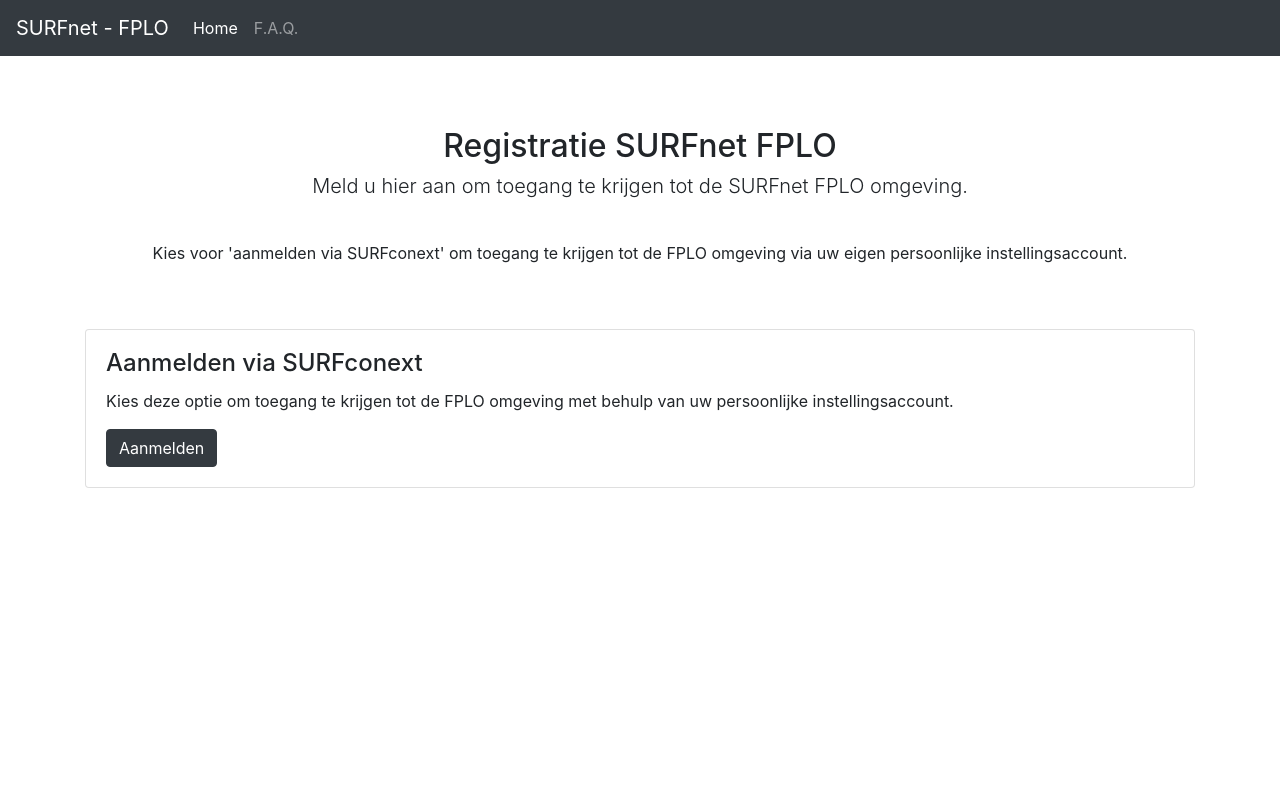
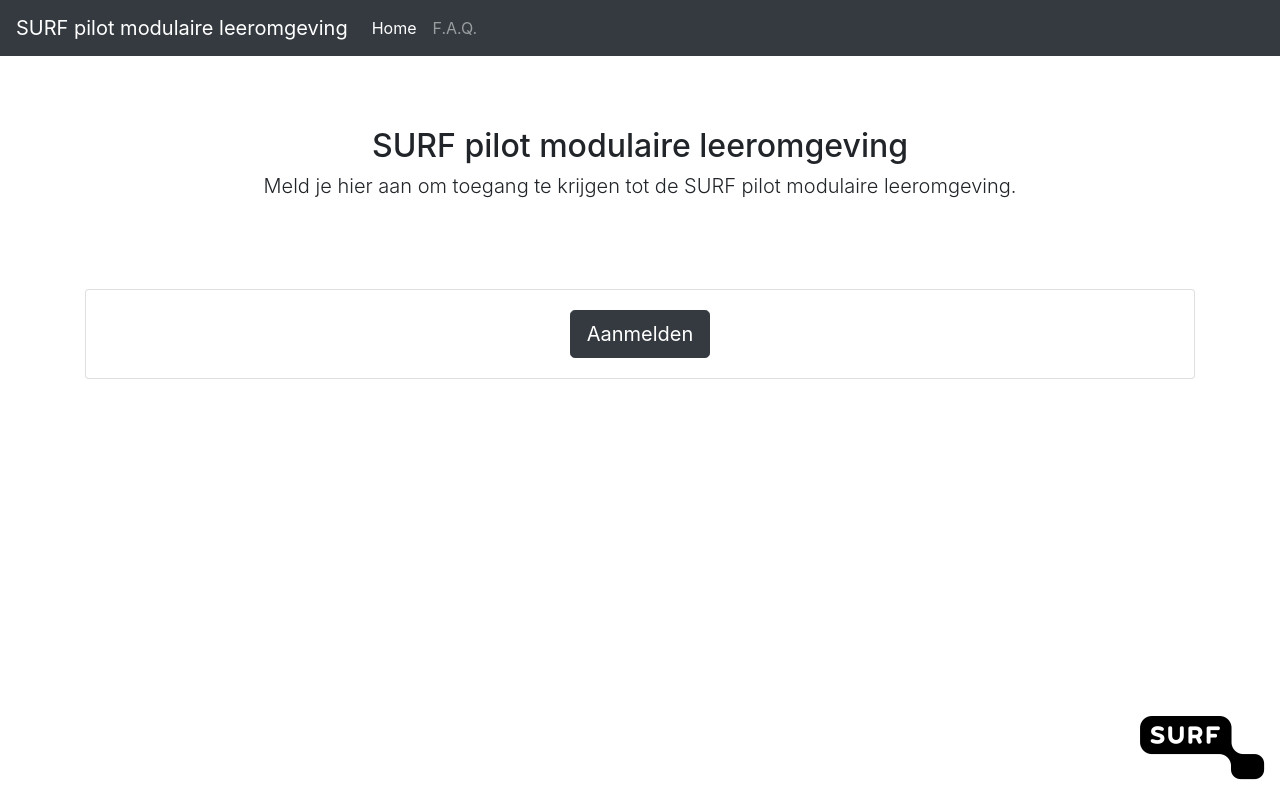
Before and after one commit to Frankniesten/FPLO-Registration-Application, a PHP site: page / in a window 1280 px wide. Run offline with PHP 8.4, Linux system fonts and the light colour scheme; some libraries are stand-ins or nearby versions.

Commit message:
Update text and Styling

```diff
--- a/data/functions/function_email.php
+++ b/data/functions/function_email.php
@@ -5,7 +5,7 @@
 	$to = $email; // note the comma
 
 	// Subject
-	$subject = 'Activatie account SURFnet FPLO Omgeving';
+	$subject = 'Activeren SURF pilot modulaire leeromgeving';
 
 	// Message
 	$message = '
@@ -14,8 +14,8 @@
 	  <title>Beste '.$firstname.',</title>
 	</head>
 	<body>
-	  <p>Klik op onderstaande activatie link om u account voor de SURFnet FPLO omgeving te bevestigen.</p>
-	  http://account.pilot.fplo.surfnet.nl/activate.php?token='.$token.'
+	  <p>Klik op onderstaande link om je account voor de SURF pilot modulaire leeromgeving te bevestigen. Deze link is 24 uur geldig.</p>
+	  https://account.pilot.fplo.surfnet.nl/activate.php?token='.$token.'
 	 </body>
 	</html>
 	';
--- a/data/header.php
+++ b/data/header.php
@@ -11,19 +11,20 @@
     <meta name="viewport" content="width=device-width, initial-scale=1, shrink-to-fit=no">
     <meta name="description" content="">
     <meta name="author" content="">
-    <title>SURFnet FPLO</title>
+    <title>SURF pilot modulaire leeromgeving</title>
 
     <!-- Bootstrap core CSS -->
     <link href="./css/bootstrap.min.css" rel="stylesheet">
 
     <!-- Custom styles for this template -->
     <link href="./css/starter-template.css" rel="stylesheet">
+
   </head>
 
   <body>
 
     <nav class="navbar navbar-expand-md navbar-dark bg-dark fixed-top">
-      <a class="navbar-brand" href="index.php">SURFnet - FPLO</a>
+      <a class="navbar-brand" href="index.php">SURF pilot modulaire leeromgeving</a>
       <button class="navbar-toggler " type="button" data-toggle="collapse" data-target="#navbarsExampleDefault" aria-controls="navbarsExampleDefault" aria-expanded="false" aria-label="Toggle navigation">
         <span class="navbar-toggler-icon"></span>
       </button>
--- a/data/ui/activate_danger.php
+++ b/data/ui/activate_danger.php
@@ -1,4 +1,4 @@
 <div class="alert alert-danger" role="alert">
   <h4 class="alert-heading">Oeps!</h4>
-  <p>Het activatie token klopt niet. <a href="../index.php" class="alert-link">Klik hier</a> om een nieuw token aan te maken!</p>
+  <p>De activatielink werkt niet. <a href="../index.php" class="alert-link">Vraag een nieuwe link aan.</a></p>
 </div>
--- a/data/ui/activate_danger_expired.php
+++ b/data/ui/activate_danger_expired.php
@@ -1,4 +1,4 @@
 <div class="alert alert-danger" role="alert">
   <h4 class="alert-heading">Oeps!</h4>
-  <p>Het activatie token is verlopen. <a href="../index.php" class="alert-link">Klik hier</a> om een nieuw token aan te maken!</p>
+  <p>De activatielink is verlopen. <a href="../index.php" class="alert-link">Vraag een nieuwe link aan.</a></p>
 </div>
--- a/data/ui/activate_succes.php
+++ b/data/ui/activate_succes.php
@@ -2,7 +2,7 @@
 <br>
 <div class="jumbotron">
   <h1 class="display-4">Welkom!</h1>
-  <p class="lead">Er is succesvol een account aangemaakt voor de SURFnet FPLO omgeving. Klik op onderstaande button om naar het startportaal van de leeromgeving te gaan.</p>
+  <p class="lead">Je account is succesvol aangemaakt. Klik op onderstaande button om definitief in te loggen op de SURF pilot modulaire leeromgeving.</p>
   <p class="lead">
     <a class="btn btn-primary btn-lg" href="https://www.pilot.fplo.surfnet.nl" role="button">Aan de slag</a>
   </p>
--- a/data/ui/activate_verified.php
+++ b/data/ui/activate_verified.php
@@ -1,4 +1,4 @@
 <div class="alert alert-info" role="alert">
   <h4 class="alert-heading">Je bent er bijna!</h4>
-  <p>Het token is succesvol geverifieerd. Doorloop onderstaande stappen om de activatie van het account af te ronden!</p>
+  <p>Je e-mailadres is succesvol geverifieerd. Selecteer je rol en klik op Activeer om het proces af te ronden!</p>
 </div>
--- a/data/ui/register_succes.php
+++ b/data/ui/register_succes.php
@@ -1,3 +1,3 @@
 <div class="alert alert-success" role="alert">
-	Het account is succesvol aangemaakt. Er is een email naar u verstuurd om het account te activeren en het registratieproces af te ronden.
+	Je hebt een e-mail ontvangen om het account te activeren en het aanmeldproces af te ronden.
 </div>
--- a/www/faq.php
+++ b/www/faq.php
@@ -54,6 +54,11 @@
 </div>
 
     </div><!-- /.container -->
+    </div><!-- /.container -->
+	<div class="col-sm-12" style='position:absolute;bottom:0;right:0;'>
+        <p><img align="right" src="./media/surflogo.png" alt="surflogo" width="125" height="64" vspace="20"/></p>
+    </div>
+</body>
   </body>
   <script src="https://code.jquery.com/jquery-3.2.1.slim.min.js" integrity="sha384-KJ3o2DKtIkvYIK3UENzmM7KCkRr/rE9/Qpg6aAZGJwFDMVNA/GpGFF93hXpG5KkN" crossorigin="anonymous"></script>
 <script src="https://cdnjs.cloudflare.com/ajax/libs/popper.js/1.11.0/umd/popper.min.js" integrity="sha384-b/U6ypiBEHpOf/4+1nzFpr53nxSS+GLCkfwBdFNTxtclqqenISfwAzpKaMNFNmj4" crossorigin="anonymous"></script>
--- a/www/index.php
+++ b/www/index.php
@@ -5,9 +5,8 @@
 
 <div class="container">
 	<div class="starter-template">
-        <h2>Registratie SURFnet FPLO</h2>
-        <p class="lead">Meld u hier aan om toegang te krijgen tot de SURFnet FPLO omgeving.</p><br>
-		<p>Kies voor 'aanmelden via SURFconext' om toegang te krijgen tot de FPLO omgeving via uw eigen persoonlijke instellingsaccount.</p>
+        <h2>SURF pilot modulaire leeromgeving</h2>
+        <p class="lead">Meld je hier aan om toegang te krijgen tot de SURF pilot modulaire leeromgeving.</p><br>
     </div>
 
     <div class="row"></span>
@@ -17,10 +16,8 @@
 
     	<div class="col">
 			<div class="card">
-			<div class="card-body">
-		    	<h4 class="card-title">Aanmelden via SURFconext</h4>
-				<p class="card-text">Kies deze optie om toegang te krijgen tot de FPLO omgeving met behulp van uw persoonlijke instellingsaccount.</p>
-				<a href="aanmelden.php"><button type="button" class="btn btn-dark ">Aanmelden</button></a>
+			<div class="card-body" align="center">
+				<a href="aanmelden.php"><button type="button" class="btn btn-dark btn-lg">Aanmelden</button></a>
 		  </div>
 		</div>
     </div>
@@ -34,7 +31,7 @@
 			<div class="card-body">
 		    	<h4 class="card-title">FPLO account registreren</h4>
 				<p class="card-text">Kies deze optie om een gebruikersnaam te registreren. Deze gebruikt u vervolgens om in te loggen op de FPLO omgeving.</p>
-				<a href="registreren.php"><button type="button" class="btn btn-dark">Registreren</button></a>
+				<a href="registreren.php"><button type="button" class="btn btn-dark btn-lg">Registreren</button></a>
 		  	</div>
 		</div>
     </div>
@@ -43,5 +40,8 @@
   <?php } ?>
 
 </div><!-- /.container -->
+	<div class="col-sm-12" style='position:absolute;bottom:0;right:0;'>
+        <p><img align="right" src="./media/surflogo.png" alt="surflogo" width="125" height="64" vspace="20"/></p>
+    </div>
 </body>
 </html>
```
Also changed, not shown: www/aanmelden.php (+7 -4 lines), www/activate.php (+8 -5 lines), www/media/surflogo.png (added), 1 other file.
